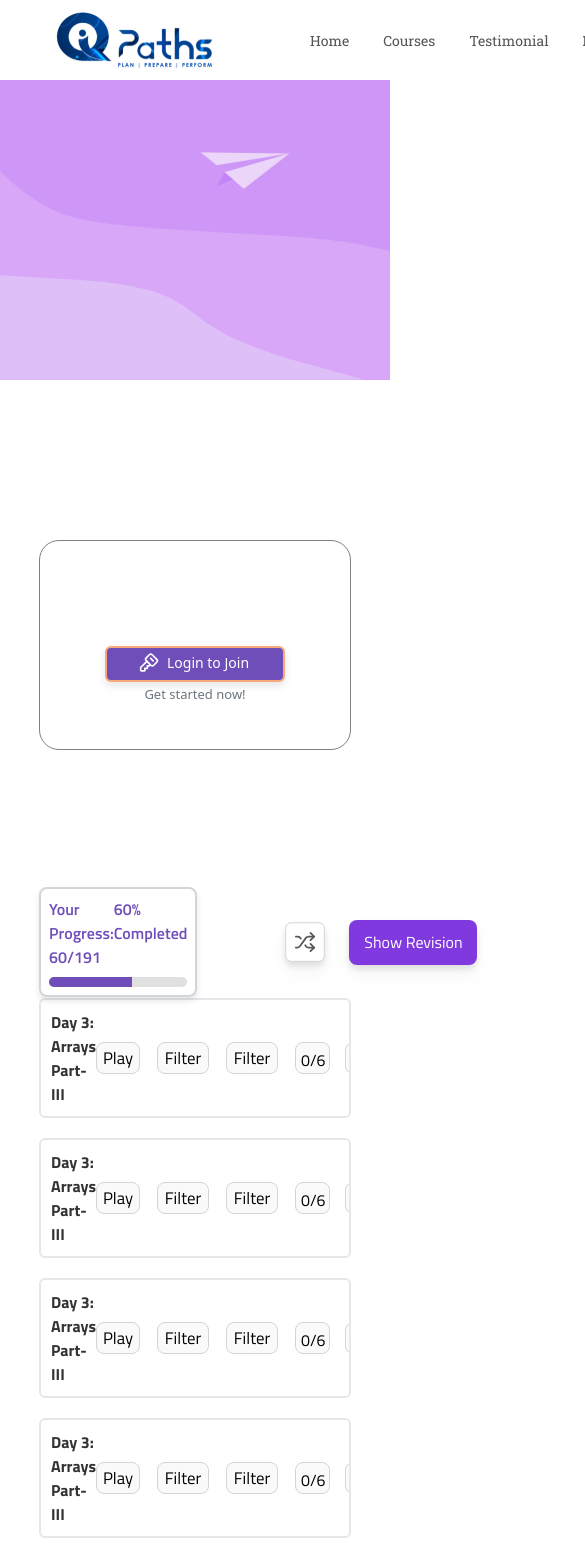
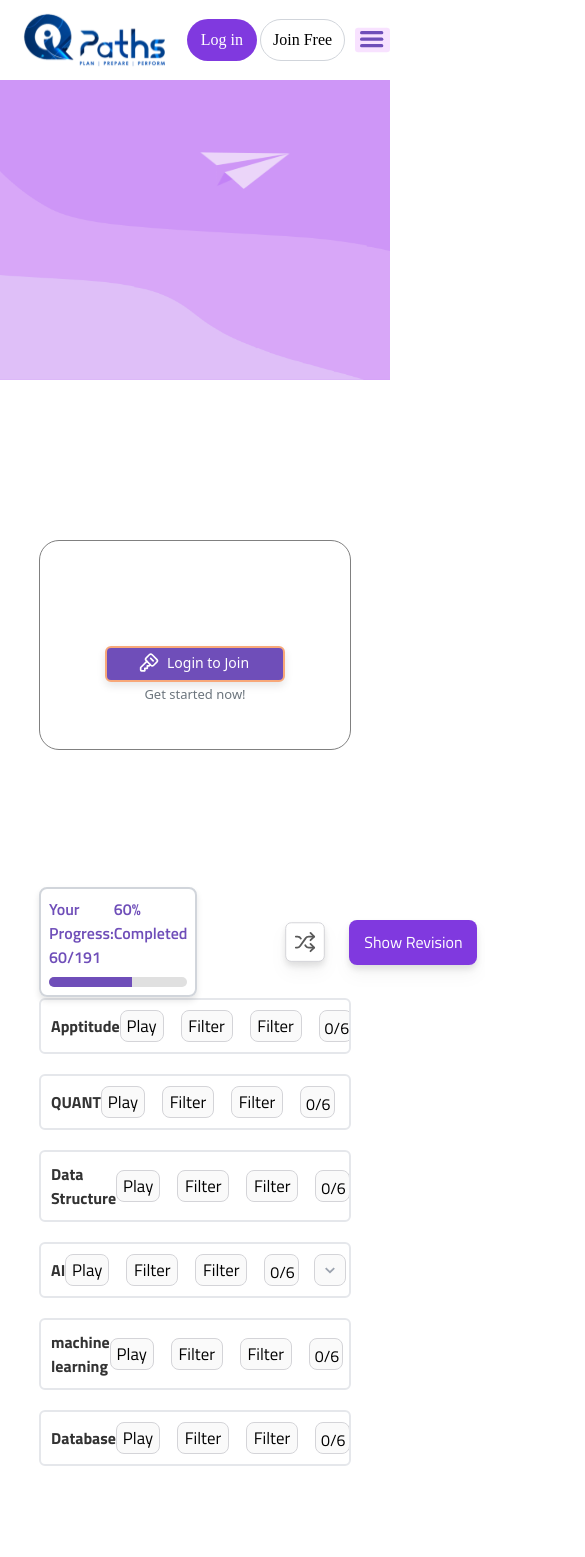
Before and after one commit to ITISH7/iqpathsquizFrontend, a React (Vite) app: page / in a window 390 px wide. Shown: the top 1557 px of the page, 585 px wide, since content can reach past the window. Built offline with nearby package versions, Linux system fonts and the light colour scheme; a web font is replaced by a local one.

Commit message:
Update CSS styles and add missing components

```diff
--- a/src/App.jsx
+++ b/src/App.jsx
@@ -12,7 +12,7 @@ function App() {
       <main>
         <Outlet />
       </main>
-      {/* <Footer /> */}
+      <Footer />
     </>
 
   )
--- a/src/componets/Header/Header.jsx
+++ b/src/componets/Header/Header.jsx
@@ -1,4 +1,4 @@
-import React, { useContext } from 'react';
+import React, { useContext, useState, useEffect } from 'react';
 import { Link } from 'react-router-dom';
 import styles from './Header.module.css';
 import { AuthContext } from '../../context/AuthContext';
@@ -16,9 +16,28 @@ function Header() {
 
   const { isLoggedIn, ToggleLogin } = useContext(AuthContext);
 
+  const [isMobileNavOpen, setIsMobileNavOpen] = useState(false);
+
+  const toggleMobileNav = () => {
+    setIsMobileNavOpen(prevState => !prevState);
+    document.body.style.overflowY = isMobileNavOpen ? 'auto' : 'hidden';
+  };
+
+
+
+  useEffect(() => {
+    const mobileLinks = document.querySelectorAll('.mobileNavLink');
+    mobileLinks.forEach(link => {
+      link.addEventListener('click', () => {
+        setIsMobileNavOpen(false);
+        document.body.style.overflowY = 'auto';
+      });
+    });
+  }, []);
+
   return (
     <header className={`${styles.header} `}>
-      <nav className={`${styles.nav} `}>
+      <nav className={`${styles.nav} ${utilityStyle.container}`}>
         <div>
           <img className={styles.logo} src="src\assets\logo.svg" alt="Logo" />
         </div>
@@ -52,6 +71,35 @@ function Header() {
           )}
         </div>
       </nav>
+        <button className={styles.headerBarContainer} onClick={toggleMobileNav}>
+          <img className={styles.headerBars}  src="src\assets\bars.svg" alt="Bars" />
+        </button>
+
+      {/*  Mobile Navigation  */}
+      <div className={`${styles.mobileNav} ${isMobileNavOpen ? styles.open : styles.closed}`}>
+          <button className={styles.headerBarContainer} onClick={toggleMobileNav}>
+            <img className={styles.headerBars}  src="src\assets\bars.svg" alt="Bars" />
+          </button>
+          <nav>
+            <ul class="mobileNavMenu">
+              <li>
+                <a class="mobileNavLink" href="#Home">Home</a>
+              </li>
+              <li>
+                <a class="mobileNavLink" href="#Courses">Courses</a>
+              </li>
+              <li>
+                <a class="mobileNavLink" href="#Testimonials">Testimonials</a>
+              </li>
+              <li>
+                <a class="mobileNavLink" href="#Dashboard">Dashboard</a>
+              </li>
+              <li>
+                <a class="mobileNavBtn btn" href="#">Test</a>
+              </li>
+            </ul>
+          </nav>
+        </div>
     </header>
   );
 }
--- a/src/componets/Header/Header.module.css
+++ b/src/componets/Header/Header.module.css
@@ -12,74 +12,25 @@
 
 .nav {
   display: flex;
-  justify-content: space-between;
+  /* justify-content: space-between; */
   align-items: center;
   /* border: 2px solid red; */
-  width: 80%;
-  padding-right: 5rem;
+  width: 100%;
   height: 100%;
+  margin: 0 0;
 }
 
 .logo {
-  width: 100%;
-  min-width: 195px;
+  /* width: 125px; */
+  min-width: 125px;
   /* border: 2px solid red; */
 
 }
 
 .navList {
-  display: flex;
-  align-items: center;
-  justify-content: space-between;
-  margin-left: 60px;
-  gap: 2px;
-  font-size: 14px;
+  display: none;
 }
 
-.navItem {
-  position: relative;
-  display: flex;
-  justify-content: center;
-  align-items: center;
-  /* background-color: #f7f7f7;  */
-  padding: 1rem;
-  /* border: 1px solid gray; */
-}
-
-.navItem .navLink {
-  text-decoration: none;
-  color: #555;
-}
-
-.navItem:hover {
-  color: #5a2d82;
-  font-weight: bold;
-}
-
-.navItem:hover::before {
-  /* content: '•';  */
-  position: absolute;
-  top: 3px;
-  left: 88%;
-  transform: translateX(-50%);
-  color: #5a2d82;
-  font-size: 18px;
-}
-
-.navItem.active {
-  color: #5a2d82;
-  font-weight: bold;
-}
-
-.navItem.active::before {
-  content: '•';
-  position: absolute;
-  top: 3px;
-  left: 88%;
-  transform: translateX(-50%);
-  color: #5a2d82;
-  font-size: 18px;
-}
 
 .authButtons {
   display: flex;
@@ -89,21 +40,21 @@
 
 .joiningBut {
   display: flex;
+  /* border: 2px solid red; */
 }
 
 .loginButton, .joinButton {
   font-family: 'Inika', serif;
-  width: 220.6px;
-  height: 49.6px;
-  gap: 8px;
+  /* width: 220.6px;
+  height: 49.6px; */
 }
 
 .loginButton {
-  padding: 0.5rem;
-  margin: 0.5rem;
+  /* padding: 0.5rem; */
+  margin: 0.5rem 0.1rem;
   border-radius: 1.5rem;
-  width: 95px;
-  height: 45px;
+  min-width: 70px;
+  height: 42px;
   background-color: #8039DF;
   color: white;
 }
@@ -114,11 +65,11 @@
 
 .joinButton {
   padding: 0.5rem;
-  margin: 0.5rem;
+  margin: 0.5rem 0.1rem;
   border: 1px solid #D1D5DB;
   border-radius: 1.5rem;
-  width: 95px;
-  height: 45px;
+  min-width: 85px;
+  height: 42px;
 }
 
 .joinButton:hover {
@@ -148,3 +99,172 @@
 .profile:hover {
   background-color: #678ff5;
 }
+
+
+/* mobile nav css */
+
+.mobileNav {
+  position: absolute;
+  top: 0;
+  left: 0;
+  z-index: 999;
+  width: 100%;
+  height: 100%;
+  background-color: var(--clr-light);
+  display: none;
+  justify-content: center;
+  align-items: center;
+  text-align: center;
+}
+
+.open {
+  display: flex;
+}
+
+
+
+
+.closed {
+  display: none;
+}
+
+.closed .headerBars{
+  display: none;
+}
+
+.mobileNavMenu {
+  list-style: none;
+  padding: 0;
+  display: flex;
+  flex-direction: column;
+  justify-content: center;
+  align-items: center;
+  gap: 1rem;
+}
+
+.mobileNavLink{
+  font-size: var(--size-sm);
+  text-decoration: none;
+  font-weight: 600;
+  color: var(--clr-light);
+  letter-spacing: -0.05em;
+  transition: color 0.3s;
+}
+
+.mobileNavLink:hover {
+  color: var(--clr-red);
+}
+
+
+
+.mobileNavBtn {
+  font-size: var(--size-sm);
+}
+
+.headerBars{
+  height: 1.8rem;
+  width: 100%;
+  margin: 0px auto;
+}
+
+.headerBarContainer{
+  width: 10%;
+  display: flex;
+  align-items: center;
+  justify-content: center;
+  /* border: 2px solid red; */
+}
+
+
+/* xs */
+/* @media (min-width: 475px) {} */
+
+/* sm */
+/* @media (min-width: 640px) {} */
+
+/* md */
+@media (min-width: 768px) {
+
+  .nav{
+    width: 80%;
+    margin: 0 auto;
+  }
+
+  .loginButton, .joinButton {
+    margin: 0.5rem;
+    height: 45px;
+    width: 90px;
+  }
+
+}
+
+/* lg */
+@media (min-width: 1024px) {
+  .navList {
+    display: flex;
+    align-items: center;
+    justify-content: space-between;
+    margin-left: 60px;
+    gap: 2px;
+    font-size: 14px;
+  }
+
+  .navItem {
+    position: relative;
+    display: flex;
+    justify-content: center;
+    align-items: center;
+    /* background-color: #f7f7f7;  */
+    padding: 1rem;
+    /* border: 1px solid gray; */
+  }
+
+  .navItem .navLink {
+    text-decoration: none;
+    color: #555;
+  }
+
+  .navItem:hover {
+    color: #5a2d82;
+    font-weight: bold;
+  }
+
+  .navItem:hover::before {
+    /* content: '•';  */
+    position: absolute;
+    top: 3px;
+    left: 88%;
+    transform: translateX(-50%);
+    color: #5a2d82;
+    font-size: 18px;
+  }
+
+  .navItem.active {
+    color: #5a2d82;
+    font-weight: bold;
+  }
+
+  .navItem.active::before {
+    content: '•';
+    position: absolute;
+    top: 3px;
+    left: 88%;
+    transform: translateX(-50%);
+    color: #5a2d82;
+    font-size: 18px;
+  }
+
+  .headerBars{
+    display: none;
+  }
+
+  .headerBarContainer{
+    display: none;
+  }
+}
+
+/* xl */
+/* @media (min-width: 1280px) {} */
+
+/* 2xl */
+/* @media (min-width: 1536px) {} */
--- a/src/componets/QuestionTopicDropDown/QuestionTopicDropDown.jsx
+++ b/src/componets/QuestionTopicDropDown/QuestionTopicDropDown.jsx
@@ -3,7 +3,7 @@ import styles from './QuestionTopicDropDown.module.css';
 import ArrowUp from '../../assets/ArrowUp.svg';
 import ArrowDown from '../../assets/ArrowDown.svg';
 
-function QuestionTopicDropDown() {
+function QuestionTopicDropDown({name}) {
   const [isOpen, setIsOpen] = useState(false);
 
   const toggleDropdown = () => {
@@ -40,7 +40,7 @@ function QuestionTopicDropDown() {
   return (
     <div className={`${styles.tableContainer } ${isOpen ? styles.tableContainerOpen : ''}`}>
       <div className={`${styles.header} ${isOpen ? styles.headerOpen : ''}`} onClick={toggleDropdown}>
-        <h2>Day 3: Arrays Part-III</h2>
+        <h2>{`${name}`}</h2>
         <div className={`${styles.progress} ${isOpen ? styles.progressOpen : ''}`}>
           <button className={styles.playButton}>Play</button>
           <button className={styles.filterButton}>Filter</button>
--- a/src/pages/Home.jsx
+++ b/src/pages/Home.jsx
@@ -14,12 +14,12 @@ function Home() {
      <AddBlock />
      <Statistics />
      <ProgrssBar />
-     <QuestionTopicDropDown />
-     <QuestionTopicDropDown />
-     <QuestionTopicDropDown />
-     <QuestionTopicDropDown />
-     <QuestionTopicDropDown />
-     <QuestionTopicDropDown />
+     <QuestionTopicDropDown name={`Apptitude`} />
+     <QuestionTopicDropDown name={`QUANT`} />
+     <QuestionTopicDropDown name={`Data Structure`}/>
+     <QuestionTopicDropDown name={`AI`} />
+     <QuestionTopicDropDown name={`machine learning`} />
+     <QuestionTopicDropDown name={`Database`} />
 
     </>
   )
--- a/src/utils/utils.module.css
+++ b/src/utils/utils.module.css
@@ -38,8 +38,8 @@
 
 .container{
     width: 100%;
-    margin-left: auto ;
-    margin-right: auto ;
+    /* margin-left: 0;
+    margin-right: 0 ; */
     padding-left: 0.5rem;
     padding-right: 0.5rem;
     /* border: 2px solid red; */
```
Also changed, not shown: src/assets/bars.svg (added).
